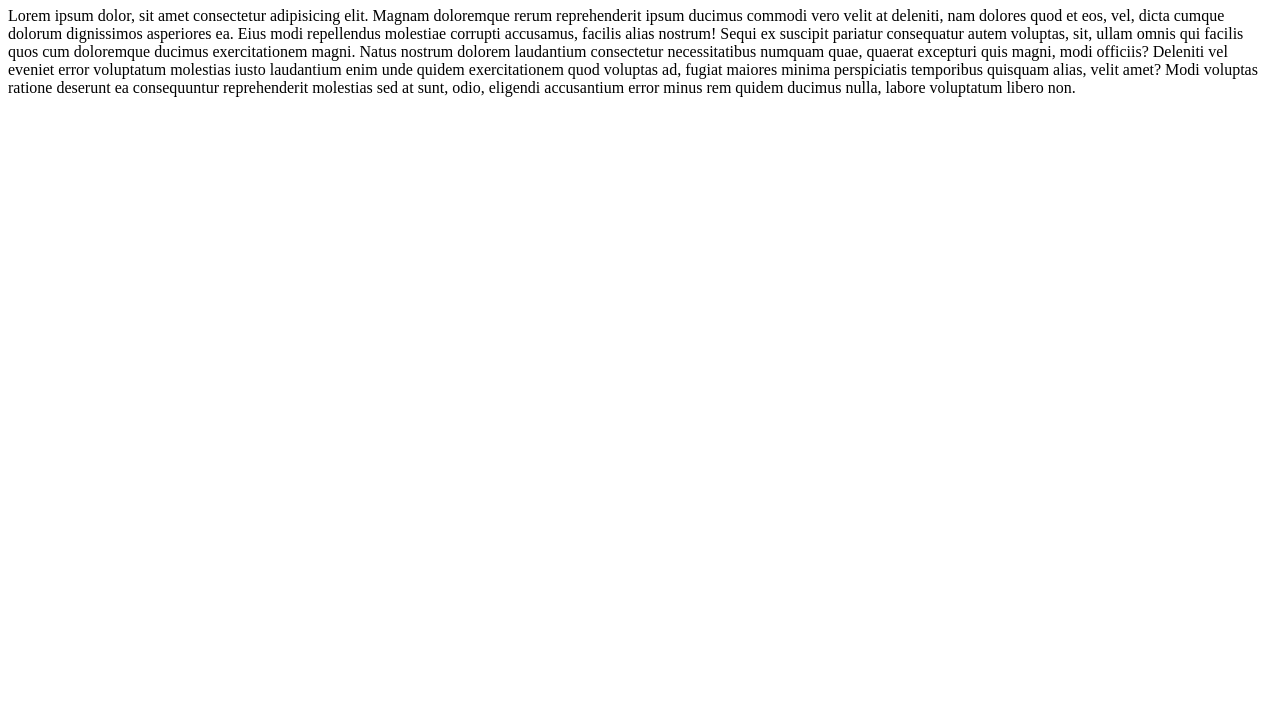
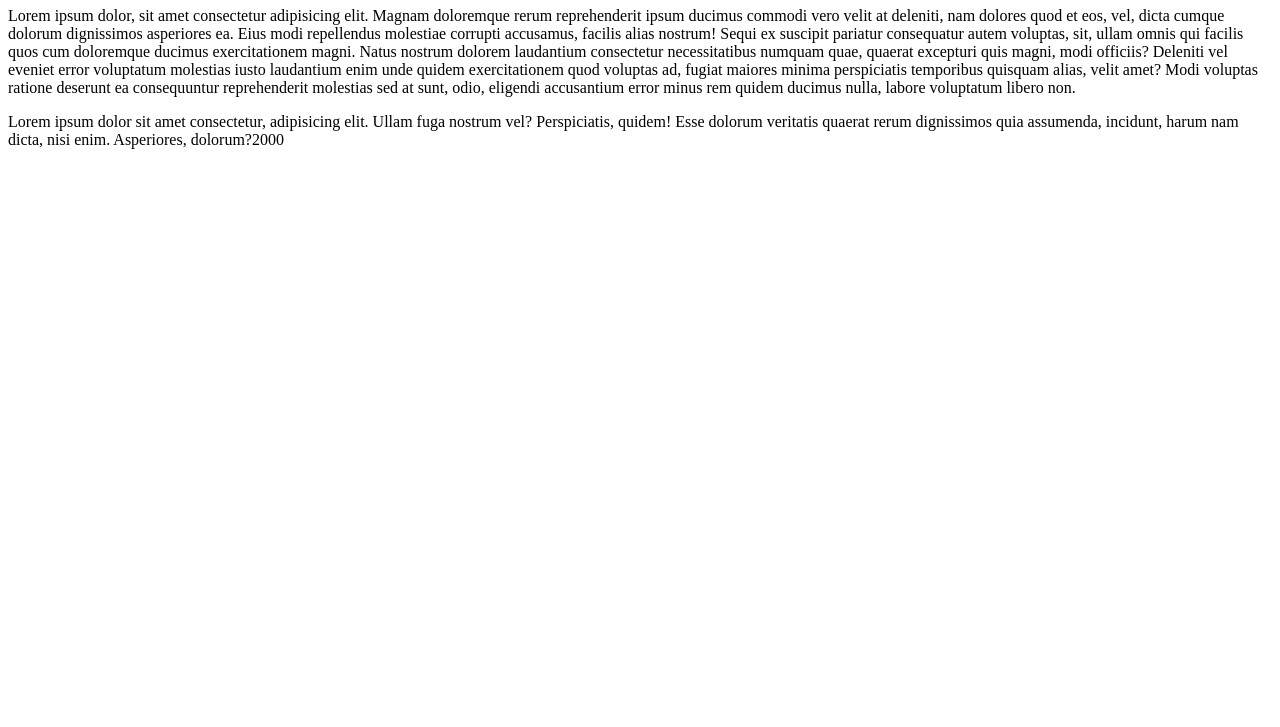
Before and after one commit to rizkiamelia161/git_git, a plain HTML site: page index.html in a window 1280 px wide. Shown: the part 73-800 px from the top of the page. Drawn offline with Linux system fonts and the light colour scheme.

Commit message:
tambahan

```diff
--- a/index.html
+++ b/index.html
@@ -11,5 +11,7 @@
 
     <p>Lorem ipsum dolor, sit amet consectetur adipisicing elit. Magnam doloremque rerum reprehenderit ipsum ducimus commodi vero velit at deleniti, nam dolores quod et eos, vel, dicta cumque dolorum dignissimos asperiores ea. Eius modi repellendus molestiae corrupti accusamus, facilis alias nostrum! Sequi ex suscipit pariatur consequatur autem voluptas, sit, ullam omnis qui facilis quos cum doloremque ducimus exercitationem magni. Natus nostrum dolorem laudantium consectetur necessitatibus numquam quae, quaerat excepturi quis magni, modi officiis? Deleniti vel eveniet error voluptatum molestias iusto laudantium enim unde quidem exercitationem quod voluptas ad, fugiat maiores minima perspiciatis temporibus quisquam alias, velit amet? Modi voluptas ratione deserunt ea consequuntur reprehenderit molestias sed at sunt, odio, eligendi accusantium error minus rem quidem ducimus nulla, labore voluptatum libero non.</p>
 
+    <p>Lorem ipsum dolor sit amet consectetur, adipisicing elit. Ullam fuga nostrum vel? Perspiciatis, quidem! Esse dolorum veritatis quaerat rerum dignissimos quia assumenda, incidunt, harum nam dicta, nisi enim. Asperiores, dolorum?2000</p>
+
 </body>
 </html>
```
